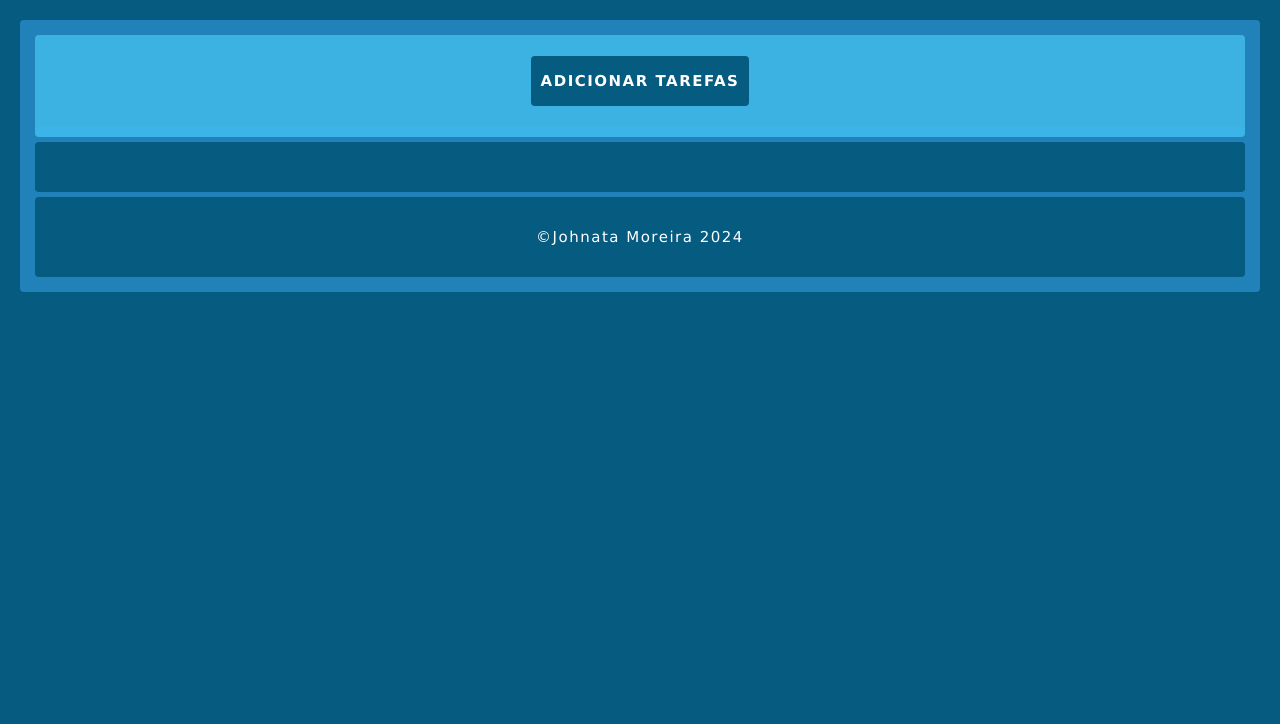
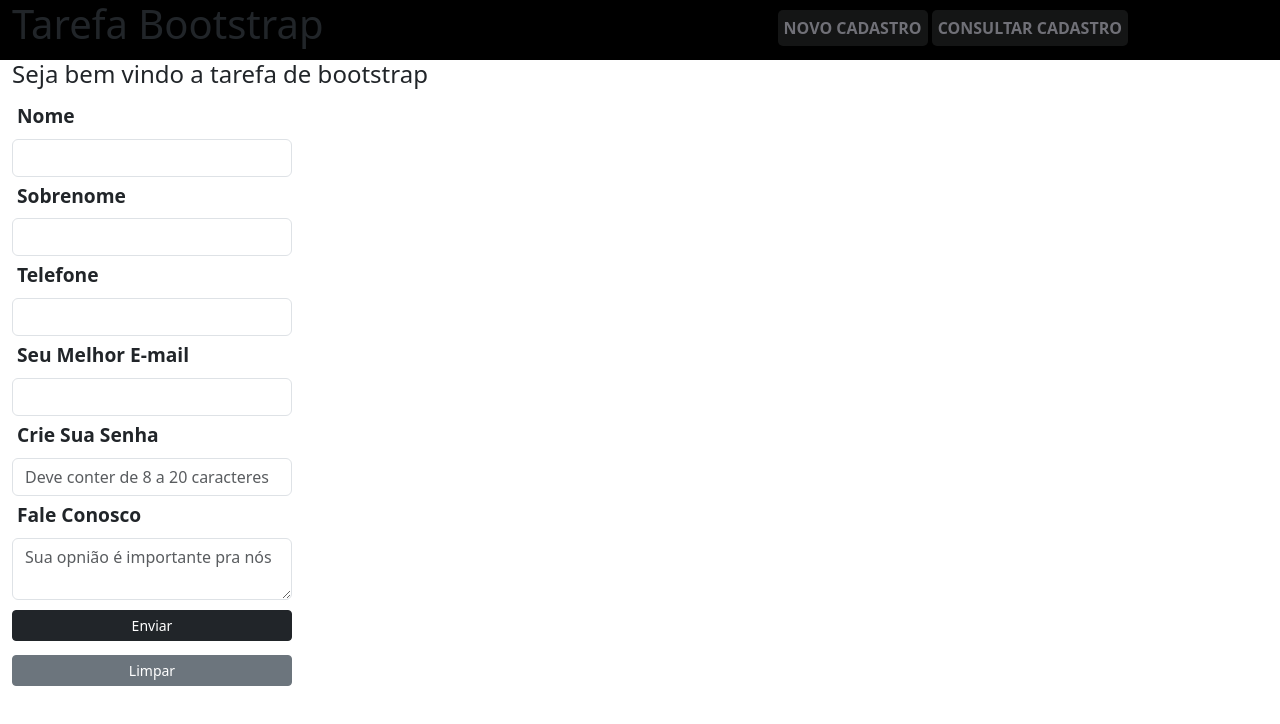
Before and after one commit to JohnataMoreira/curso_ebac_frontend_old, a plain HTML site: page index.html in a window 1280 px wide. Drawn offline with nearby package versions, Linux system fonts and the light colour scheme.

Commit message:
Add files via upload

```diff
--- a/index.html
+++ b/index.html
@@ -1,33 +1,55 @@
-
 <!DOCTYPE html>
 <html lang="pt-br">
 <head>
     <meta charset="UTF-8">
     <meta name="viewport" content="width=device-width, initial-scale=1.0">
-    <title>Tarefas</title>
-    <link rel="preconnect" href="https://fonts.googleapis.com">
-    <link rel="preconnect" href="https://fonts.gstatic.com" crossorigin>
-    <link href="https://fonts.googleapis.com/css2?family=Roboto:wght@400;700&display=swap" rel="stylesheet">
+    <title>Tarefa Bootstrap</title>
     <link rel="stylesheet" href="style.css">
+    <link rel="stylesheet" href="https://cdn.jsdelivr.net/npm/bootstrap@5.3.3/dist/css/bootstrap.min.css">
 </head>
 <body>
-<header>
-    <button type="button">Adicionar Tarefas</button>
-</header>
-     <form>
-        <label for="input-tarefa" name="input-tarefa">Nova Tarefa</label>
-        <input id="input-tarefa" type="text" class="itemTxt" required>
-        <button type="submit" class="botao-adicionar">Adicionar</button>
-        <button type="reset" id="botao-limpar">Limpar</button>
-    </form>
-    <div class="containerLi">
-        <!-- <button id="botaoAdd" class="checked">Olá</button> -->
-        <ul class="listaAdd"></ul>
+    <header>
+        <div class="container">
+            <h1>Tarefa Bootstrap</h1>
+            <nav>
+                <li>
+                    <a href="#nome">Novo Cadastro</a>
+                </li>
+                <li>
+                    <a href="#">Consultar Cadastro</a>
+                </li>
+            </nav>
+        </div>
+    </header>
+    <div class="container">
+        <div class="row">
+            <div class="col">
+                <h2 class="h4">Seja bem vindo a tarefa de bootstrap</h2>
+                <form class="form-row">
+                    <label class="form-label" for="nome" data-toggle="tooltip" data-placement="right" title="Seu primeiro nome">Nome</label>
+                    <input class="form-control" type="text" id="nome" name="nome">
+                    <label class="form-label" for="sobrenome" data-toggle="tooltip" data-placement="right" title="Seu último nome">Sobrenome</label>
+                    <input class="form-control" type="text" id="sobrenome" name="sobrenome">
+                    <label class="form-label" for="telefone">Telefone</label>
+                    <input class="form-control" type="tel" id="telefone" name="telefone">
+                    <label class="form-label" for="email">Seu Melhor E-mail</label>
+                    <input class="form-control" type="email" id="email" name="email">
+                    <label class="form-label" for="senha">Crie Sua Senha</label>
+                    <input class="form-control" type="password" id="senha" placeholder="Deve conter de 8 a 20 caracteres" name="senha">
+                    <label class="form-label" for="mensagem">Fale Conosco</label>
+                    <textarea class="form-control" name="mensagem" id="mensagem" placeholder="Sua opnião é importante pra nós"></textarea>
+                    <div class="d-grid gap-1">
+                        <button class="btn btn-dark btn-sm" type="submit">Enviar</button>
+                        <button class="btn btn-secondary btn-sm" type="reset" value="reset">Limpar</button>
+                    </div>
+                </form>
+            </div>
+        </div>
     </div>
-    <script src="https://code.jquery.com/jquery-3.7.1.min.js"></script>
-    <script src="script.js"></script>
+    <script>
+        $(function(){
+    $('[data-toggle="tooltip"]').tooltip()
+})
+    </script>
 </body>
-<footer>
-<p>&copy;Johnata Moreira 2024</p>
-</footer>
 </html>
--- a/style.css
+++ b/style.css
@@ -1,112 +1,45 @@
 *{
-    margin: 5px;
-    padding: 10px;
-    box-sizing: border-box;
-    font-family: 'Verdana', sans-serif;
-    color: rgb(255, 255, 255);
-    background-color: #055b80;
-    font-size: 15px;
-    line-height: 2.0;
-    text-align:center;
-    letter-spacing: 1.5px;
-    border-radius: 4px;
+    margin: 0px;
+    padding: 0px;
 }
 
 header{
-    background-color: #3bb2e1;
-    padding: 16px 0;
-    display: flex;
-    border-bottom: 10px solid #3cb4e8;
-    justify-content:center;
-    text-transform: uppercase;
-    font-size: italic;
+    height: 60px;
+    max-width: 100%;
+    background-color: black;
+}
+.container{
+    display:inline-flex;
+    justify-content: space-between;
+    align-content: center;
+    max-width: 100%;
 }
 
-body{
-    background-color: #49b6e6;
-    font-size: 20px;
-    line-height:0.0;
-    background-color: hsla(203, 68%, 52%, 0.645);
-    padding: 10px;
+nav li{
+    display: inline-flex;
 }
 
-body .imgBg{
-    padding: 1px;
-    margin: 1px;
-    position: fixed;
-    min-height: 100%;
-    min-width: 1024px;
-    opacity: 0.4;
-    left: 0;
-    top: 0;
-    width: 100%;
-    height: 100%;
-    object-fit:cover;
-}
-
-button{
-    background-color: #055b80;
-    border: none;
-    cursor: pointer;
+li a{
+    text-decoration: none;
+    text-transform: uppercase;
+    color: rgb(112, 112, 119);
     font-weight: bold;
-    text-transform: uppercase;
-    color: #fff;
-}
-
-#input-tarefa{
-    font-size: 10px;
-    padding: 5px;
-    font-weight: bold;
-}
-
-#botao-limpar{
-    background-color: #49b6e6;
-    border: none;
-    cursor: pointer;
-    font-weight: bold;
-    text-transform: uppercase;
-    color: #fff;
-}
-
-.listaAdd{
-    text-transform: uppercase;
-    font-weight: bold;
+    background-color: rgb(20, 21, 21);
+    padding: 6px;
+    margin-top: 5%;
+    border-radius: 5px;
 }
 
 form{
-    display:contents;
-    display:none;
+    width: 280px;
 }
 
-form h2{
-    margin-bottom: 16px;
+form label{
+    margin: 5px 0px 5px 5px;
+    font-size: 1.2rem;
+    font-weight: bolder;
 }
 
-form input{
-    width: 65%;
-    padding: 10px;
-    margin: 8px 0;
-    display: inline-block;
-    border: 1px solid #ebebeb;
-    border-radius: 8px;
-    font-size: 8px;
-    text-align: center;
-    letter-spacing: 2px;
+.btn{
+    margin-top: 10px;
 }
-
-form button{
-    padding: 15px;
-    margin: 20px 0;
-    border: none;
-    background-color: hsl(159, 49%, 32%);
-    font-size: 12px;
-    line-height: 1.2;
-    border-radius: 5px;
-    color: #fff;
-    cursor: pointer;
-    text-transform:uppercase;
-}
-
-.finalizada{
-    text-decoration: line-through;
-}
```
Also changed, not shown: main.js (added, +34 -0 lines).
